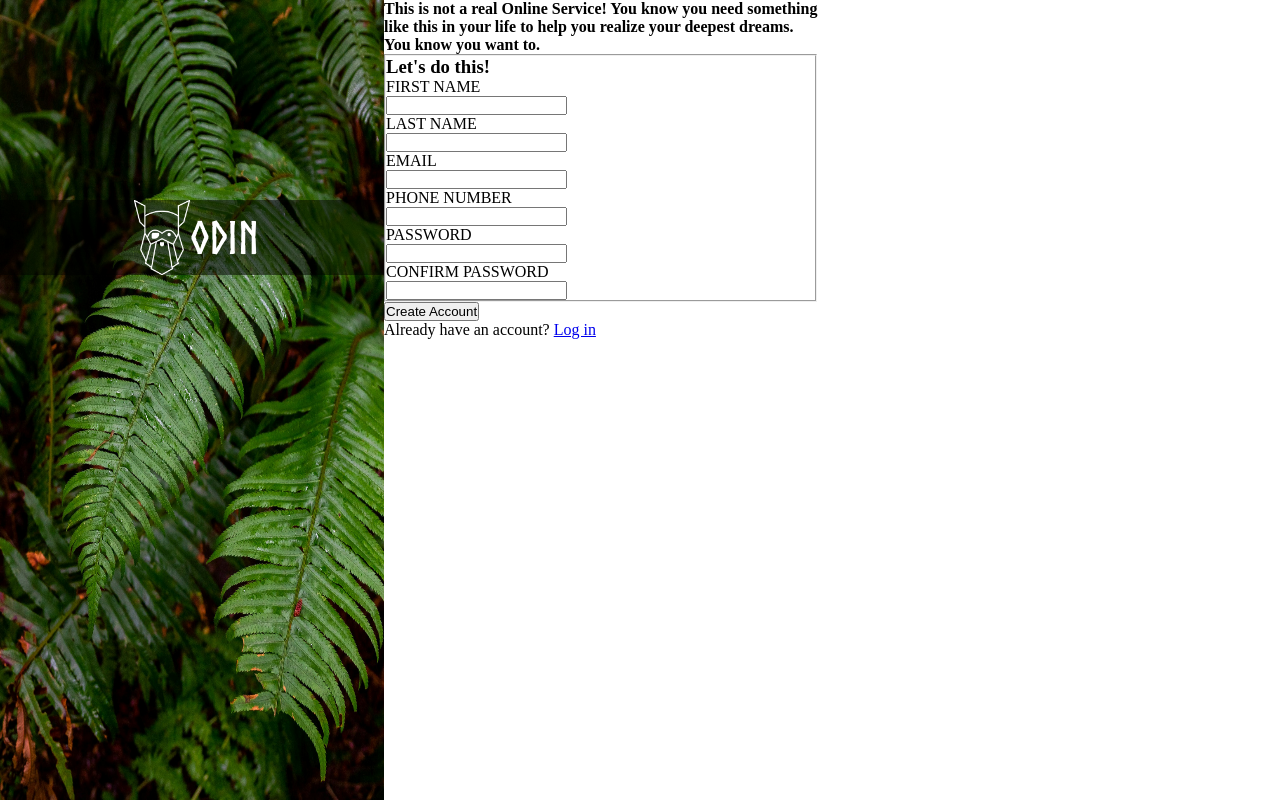
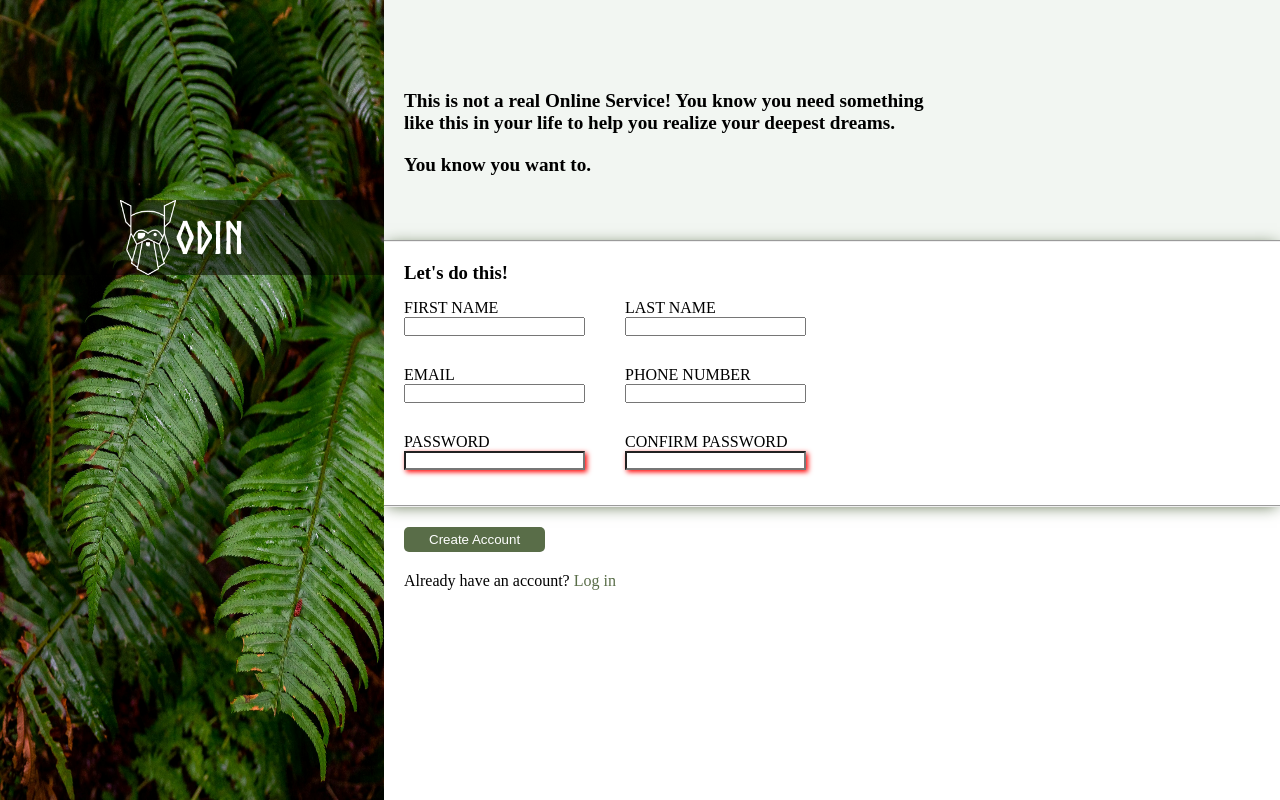
Before and after one commit to osur-gaetano/odin-signup-form, a plain HTML site: page index.html in a window 1280 px wide. Drawn offline with Linux system fonts and the light colour scheme.

Commit message:
Style the sign up form

```diff
--- a/index.html
+++ b/index.html
@@ -38,6 +38,8 @@
 
                 <fieldset>
                     <h3>Let's do this!</h3>
+                    <div class="'form_inputs">
+                        <div class="row-1">
                             <div class="form-item">
                                 <label for="first_name">FIRST NAME</label><br>
                                 <input type="text" name="first_name" id="first_name">
@@ -47,7 +49,9 @@
                                 <label for="last_name">LAST NAME</label><br>
                                 <input type="text" name="last_name" id="last_name">
                             </div>
+                        </div>
 
+                        <div class="row-2">
                             <div class="form-item">
                                 <label for="email">EMAIL</label><br>
                                 <input type="email" name="email" id="email">
@@ -57,15 +61,19 @@
                                 <label for="phone_number">PHONE NUMBER</label><br>
                                 <input type="tel" name="phone_number" id="phone_number">
                             </div>
+                        </div>
 
+                        <div class="row-3">
                             <div class="form-item">
                                 <label for="password">PASSWORD</label><br>
-                        <input type="password" name="password" id="">
+                                <input type="password" name="password" id="password" required minlength="8">
                             </div>
 
                             <div class="form-item">
                                 <label for="confirm_password">CONFIRM PASSWORD</label><br>
-                        <input type="password" name="confirm_password" id="confirm_password">
+                                <input type="password" name="confirm_password" id="confirm_password" required minlength="8">
+                            </div>
+                        </div>
                     </div>
                 </fieldset>
 
@@ -73,7 +81,7 @@
                     <button type="submit">Create Account</button>
                 </div>
 
-                <p>Already have an account? <a href="#">Log in</a></p>
+                <p class="account">Already have an account? <a href="#">Log in</a></p>
 
             </form>
         </div>
--- a/stylesheet/styles.css
+++ b/stylesheet/styles.css
@@ -13,9 +13,9 @@
 }
 
 body{
-    width: 100%;
-    height: 100vh;
-    overflow: hidden;
+    width: 100vw;
+    min-height: 100vh;
+    overflow-x: hidden;
     display: flex;
     flex-direction: row;
 }
@@ -46,19 +46,101 @@ body{
     top: 25%;
     width: 100%;
     opacity: 1;
-
-
+    justify-content: center;
 }
 
 .logo-image{
     height: 75px;
-    margin-left: 35%;
+    display: inline;
+    padding-right: 0px;
+    margin-right:0;
 }
 
 
-.logo > p{
+.logo>p{
+    padding-left: 0px;
+    margin-left: 0;
     color: white;
+    display:inline;
     align-self: center;
     font-size: 45px;
     font-family: "norsebold";
 }
+
+#right_container {
+    display:flex;
+    flex-direction: column;
+    flex: 1;
+}
+
+.top-container{
+    height: 20vh;
+    padding-top: 80px;
+    background-color: rgba(127, 169, 132, 0.1);
+    font-size: larger;
+}
+fieldset{
+    padding: 20px;
+    border-left: none;
+    border-right: none;
+    box-shadow:0px 2px #596D48;
+    box-shadow: 0px 2px 15px -3px #596D48;
+}
+
+.form_inputs{
+    display: flex;
+    flex-direction: column;
+}
+.form-item{
+    padding: 15px 0;
+}
+
+.row-1{
+    display: flex;
+    gap: 40px;
+}
+
+.row-2{
+    display: flex;
+    gap: 40px;
+
+}
+
+.row-3{
+    display: flex;
+    gap: 40px;
+
+}
+
+.form-button{
+    padding: 20px 20px 10px;
+    margin-bottom: 0px;
+}
+button{
+    background-color: #596D48;
+    color: white;
+    padding: 5px 25px;
+    border-radius: 5px;
+    border: none;
+}
+a{
+    color: #596D48;
+    text-decoration: none;
+}
+
+p{
+    padding: 10px 20px;
+}
+
+input{
+    border-radius: 2px solid #304267;
+}
+
+input:focus, input:active{
+    border: solid 2px rgb(114, 114, 147);
+    box-shadow:solid 3px #E5E7EB;
+}
+input:invalid{
+    border-radius: 2px solid #304267;
+    box-shadow: 2px 2px 5px red;
+}
```
Lines whose indentation alone changed are shown as unchanged.
